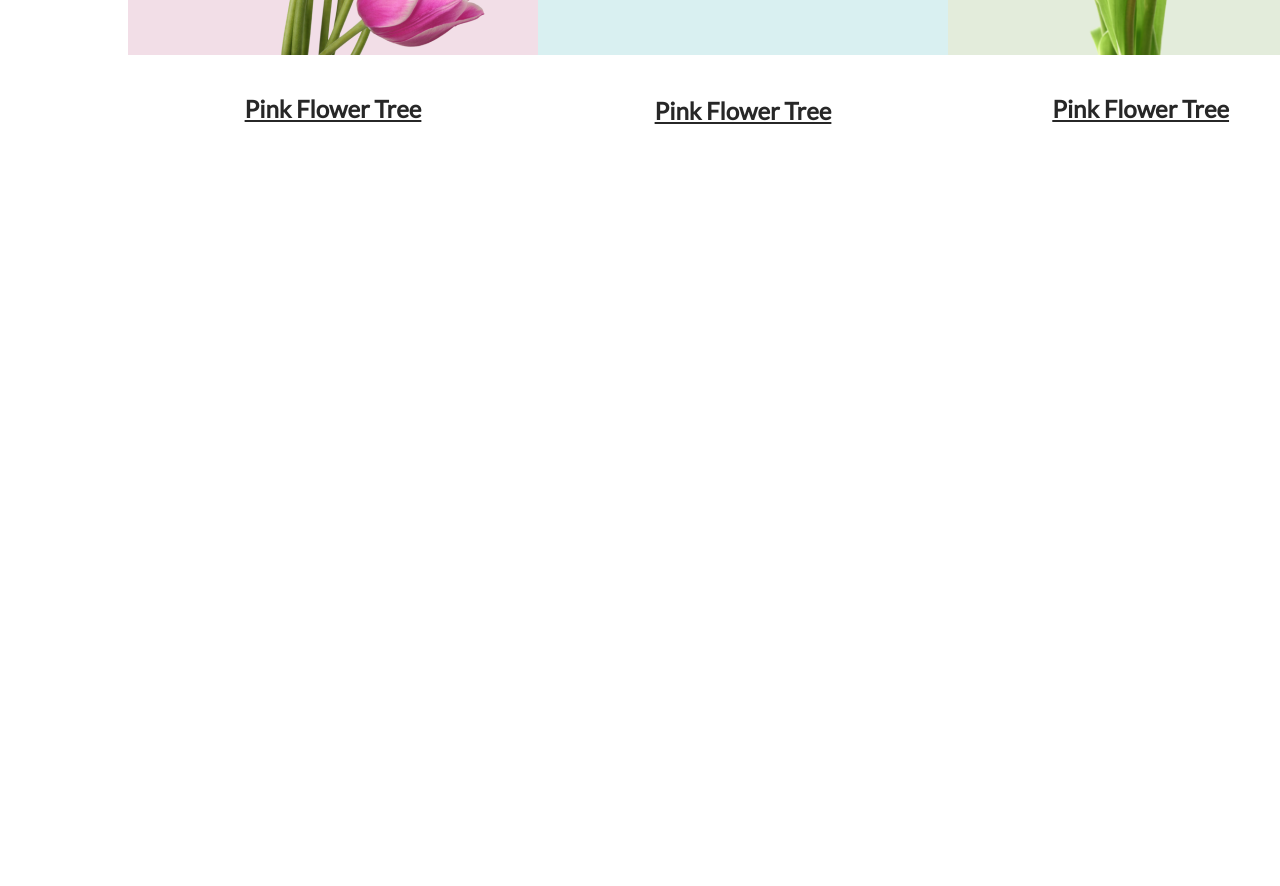
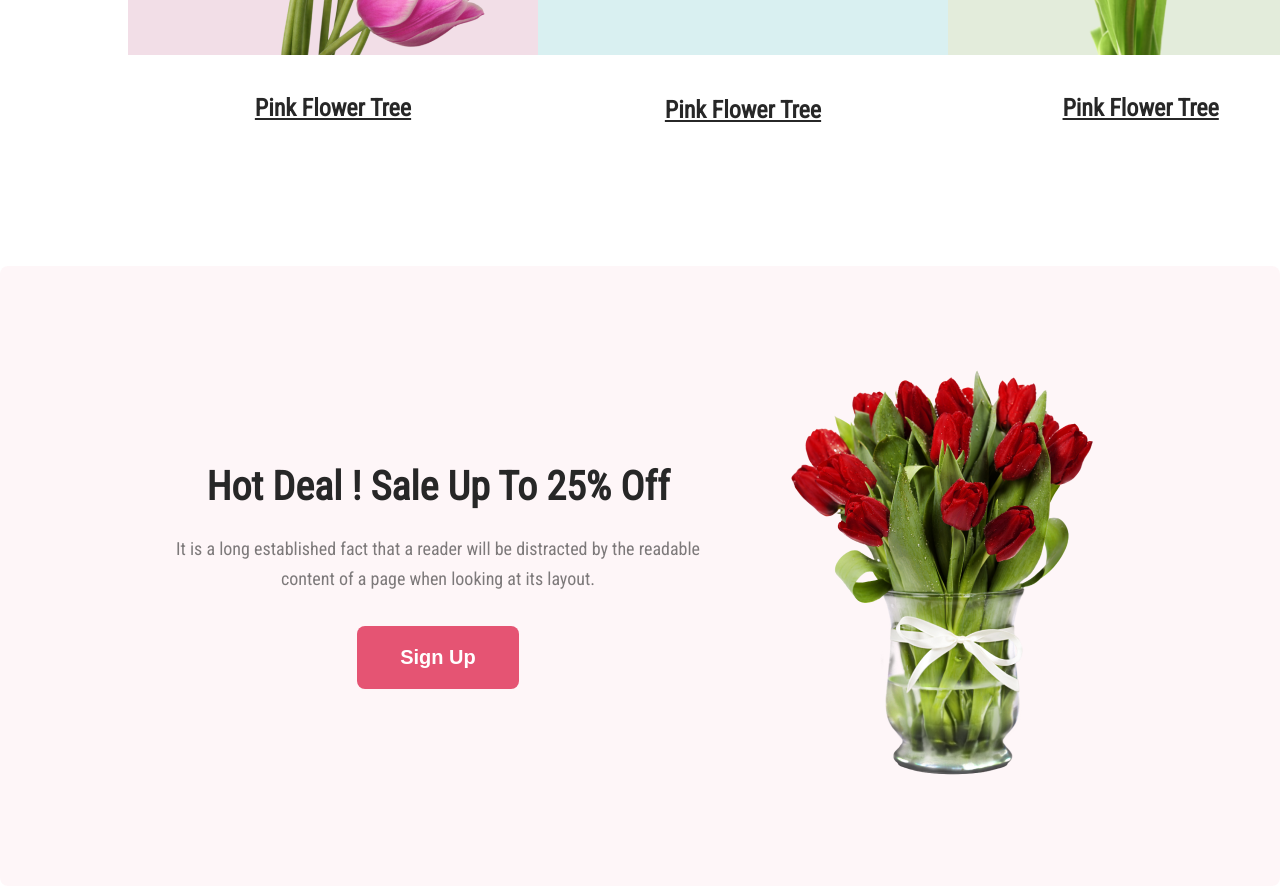
Before and after one commit to Git-Ratikul-Islam/Assignment-flower-shop, a plain HTML site: page index.html in a window 1280 px wide. Shown: the part 1612-2498 px from the top of the page. Before the commit the page ends 1878 px from the top, so only its background shows below. Drawn offline with Linux system fonts and the light colour scheme.

Commit message:
hot-deal-section-added

```diff
--- a/index.html
+++ b/index.html
@@ -58,10 +58,7 @@
                               <img src="/Flower Asset/pngwing 5.png" alt="">
                               <div class="lighblue-paragraph">
                                     <p class="underline">Pink Flower Tree</p>
-
                               </div>
-
-
                         </div>
                         <div class="features features-olive-colour">
                               <img class="features-third-image" src="/Flower Asset/pngwing 7.png" alt="">
@@ -71,11 +68,30 @@
                               </div>
                         </div>
                   </div>
+            </section>
+            <!-- Hot deal section starts here -->
+            <section>
+                  <div class="hot-deal">
+                        <div class="hot-deal-text-part">
+                              <h1 class="hot-deal-heading">Hot Deal ! Sale Up To 25% <span>Off</span></h1>
+                              <p class="hot-deal-paragraph">It is a long established fact that a reader will be
+                                    distracted by the readable <br> content of a page when looking at its layout.</p>
+                              <button class="hot-deal-sign-up">Sign Up</button>
+                        </div>
 
 
 
+                        <div class="hot-deal-image-part">
+                              <img class="hot-deal-image" src="/Flower Asset/pngwing 8.png" alt="">
+                        </div>
 
+
+
+                  </div>
             </section>
+
+
+
 
       </main>
       <footer>
--- a/style.css
+++ b/style.css
@@ -145,7 +145,6 @@ body {
       padding-top: 32px;
       color: #272727;
       text-align: center;
-      font-family: Lato;
       font-size: 24px;
       font-style: normal;
       font-weight: 700;
@@ -162,3 +161,59 @@ body {
       padding-top: 60px;
       height: 300px;
 }
+
+
+/* hot deal starts from  */
+
+.hot-deal {
+      display: flex;
+      align-items: center;
+      justify-content: space-evenly;
+      text-align: center;
+      padding: 0px 90px 0px 90px;
+      border-radius: 8px;
+      background-color: rgba(229, 84, 115, 0.05);
+      height: 400px;
+      height: 620px;
+
+}
+
+.hot-deal-heading {
+      color: #272727;
+      font-size: 40px;
+      font-style: normal;
+      font-weight: 800;
+
+}
+
+.hot-deal-paragraph {
+      color: rgba(39, 39, 39, 0.60);
+      font-size: 18px;
+      font-weight: 400;
+      line-height: 30px;
+      padding-top: 24px;
+}
+
+.hot-deal-sign-up {
+      padding: 20px 43px;
+      gap: 10px;
+      border-radius: 8px;
+      background-color: #E55473;
+      margin-top: 32px;
+      border: none;
+      color: #FFF;
+      color: #FFF;
+
+      font-size: 20px;
+
+      font-weight: 700;
+
+}
+
+
+
+.hot-deal-image {
+      width: 318px;
+      height: 420px;
+      flex-shrink: 0;
+}
```
